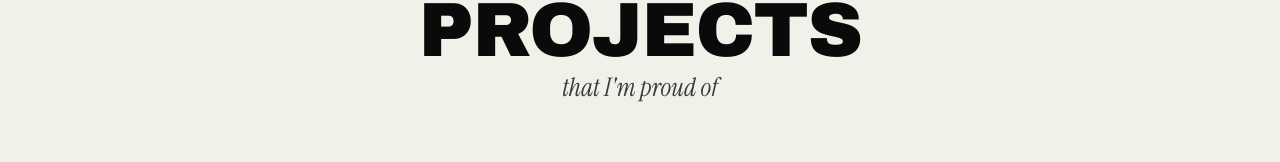
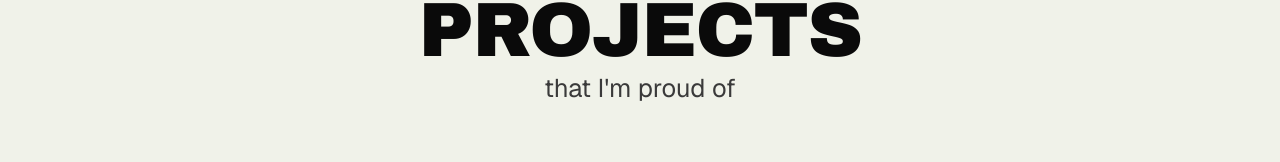
Before and after one commit to mafdr/portfolio_2, a Next.js app: page / in a window 1280 px wide. Shown: the part 934-1096 px from the top of the page. Built offline with nearby package versions, Linux system fonts and the light colour scheme.

Commit message:
Update selected-work.tsx

```diff
--- a/components/sections/selected-work.tsx
+++ b/components/sections/selected-work.tsx
@@ -18,7 +18,8 @@ export function SelectedWork() {
   return (
     <section
       id="work"
-      className="px-6 md:px-8 lg:px-12 py-20 md:py-32 border-t border-border-subtle"
+      data-nav-theme="light"
+      className="bg-bg px-6 md:px-8 lg:px-12 py-20 md:py-32 border-t border-border-subtle"
     >
       {/* Título centrado con jerarquía */}
       <motion.h2
@@ -32,7 +33,7 @@ export function SelectedWork() {
           style={{ fontSize: 'clamp(2.5rem, 6vw, 5.5rem)' }}>
           Projects
         </span>
-        <span className="block font-serif italic text-fg-muted leading-tight"
+        <span className="block font-sans font-normal text-fg-muted leading-tight"
           style={{ fontSize: 'clamp(1rem, 2vw, 1.8rem)', marginTop: 4 }}>
           that I&apos;m proud of
         </span>
```
